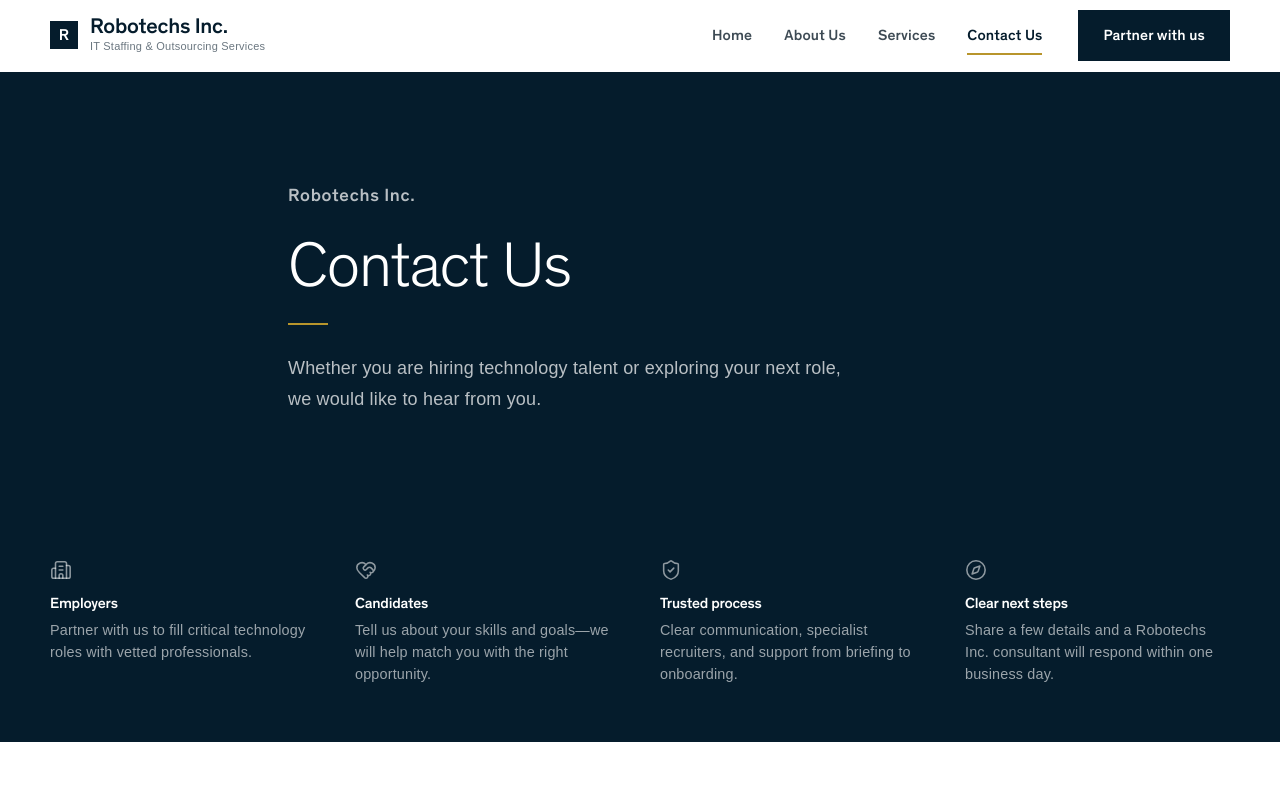
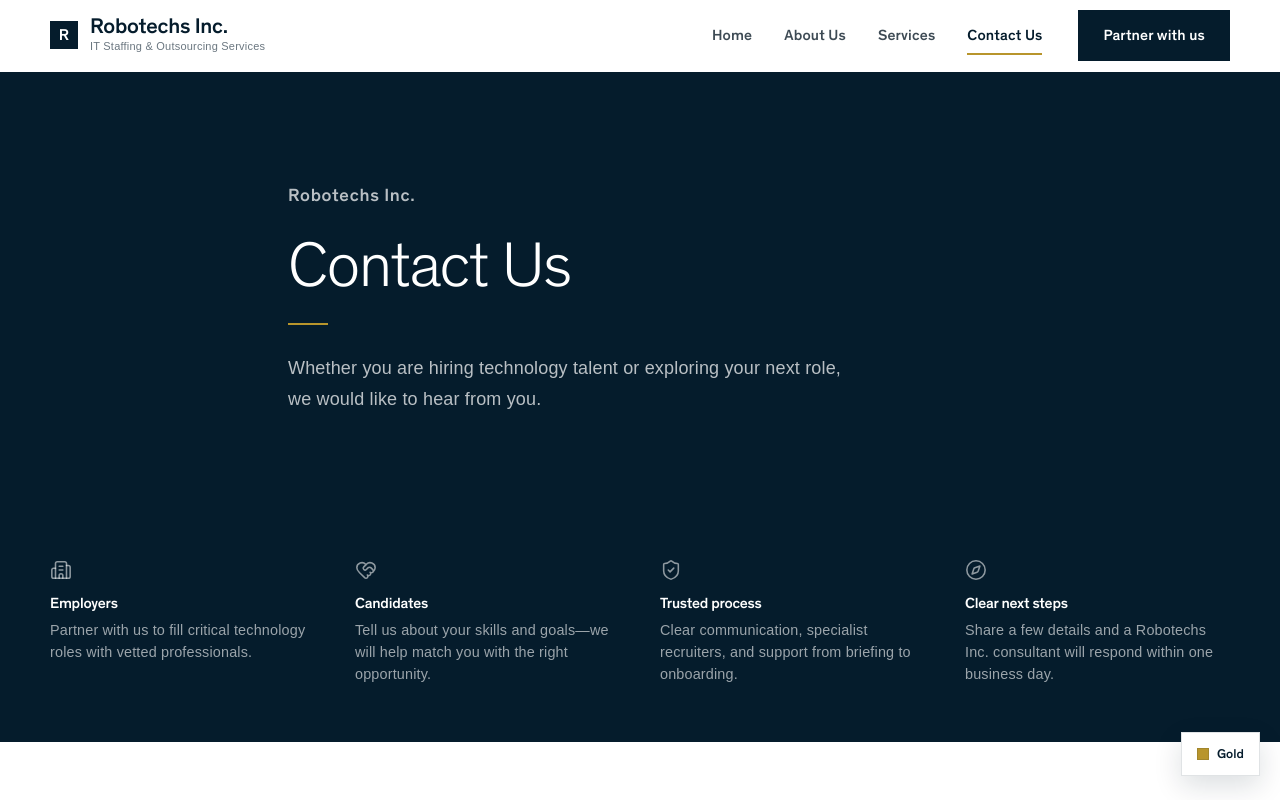
Before and after one commit to donnalinbautista25-coder/robotechs, a Next.js app: page /contact in a window 1280 px wide. Shown: the top 800 px of the page. Built offline with nearby package versions, Linux system fonts and the light colour scheme; no server answers; a web font is replaced by a local one.

Commit message:
fix: pallet toggle gold

```diff
--- a/src/app/globals.css
+++ b/src/app/globals.css
@@ -33,6 +33,47 @@
   --navy-deep: var(--blue-deep);
   --navy-mid: var(--blue-mid);
   --navy-soft: var(--blue-dark);
+
+  /* palette tokens — subtle gold by default */
+  --btn-primary-bg: var(--blue-deep);
+  --btn-primary-color: var(--white);
+  --btn-primary-hover: var(--blue-mid);
+  --btn-navy-bg: var(--blue-deep);
+  --btn-navy-hover: var(--blue-mid);
+  --mark-bg: var(--blue-deep);
+  --mark-color: var(--white);
+  --nav-underline: var(--gold);
+  --feature-icon: rgba(255, 255, 255, 0.55);
+  --feature-title: var(--white);
+  --feature-band: var(--blue-deep);
+  --accent-rule-w: 2.5rem;
+  --accent-rule-h: 2px;
+  --section-navy-tint: transparent;
+}
+
+html[data-palette="rich"] {
+  --gold: #d4af37;
+  --gold-bright: #e4c45c;
+  --gold-deep: #b8952c;
+  --gold-soft: rgba(212, 175, 55, 0.16);
+  --btn-primary-bg: linear-gradient(135deg, #e4c45c, #d4af37 55%, #b8952c);
+  --btn-primary-color: var(--blue-deep);
+  --btn-primary-hover: linear-gradient(135deg, #ebcf6e, #d4af37 55%, #a98624);
+  --btn-navy-bg: var(--gold);
+  --btn-navy-hover: var(--gold-deep);
+  --mark-bg: linear-gradient(135deg, #e4c45c, #b8952c);
+  --mark-color: var(--blue-deep);
+  --nav-underline: var(--gold-bright);
+  --feature-icon: var(--gold-bright);
+  --feature-title: var(--gold-bright);
+  --feature-band: linear-gradient(180deg, #071525, #0b1f3a 55%, #143056);
+  --accent-rule-w: 3.25rem;
+  --accent-rule-h: 3px;
+  --section-navy-tint: radial-gradient(
+    ellipse 70% 60% at 12% 0%,
+    rgba(212, 175, 55, 0.18),
+    transparent 55%
+  );
 }
 
 * {
@@ -117,7 +158,9 @@
 }
 
 .section--navy {
-  background: var(--blue-deep);
+  background:
+    var(--section-navy-tint),
+    var(--blue-deep);
   color: var(--white);
 }
 
@@ -177,13 +220,13 @@
 
 .btn--primary,
 .btn--gold {
-  background: var(--blue-deep);
-  color: var(--white);
+  background: var(--btn-primary-bg);
+  color: var(--btn-primary-color);
 }
 
 .btn--primary:hover,
 .btn--gold:hover {
-  background: var(--blue-mid);
+  background: var(--btn-primary-hover);
 }
 
 .btn--outline {
@@ -198,12 +241,13 @@
 }
 
 .btn--navy {
-  background: var(--blue-deep);
-  color: var(--white);
+  background: var(--btn-navy-bg);
+  color: var(--btn-primary-color);
 }
 
 .btn--navy:hover {
-  background: var(--blue-mid);
+  background: var(--btn-navy-hover);
+  color: var(--btn-primary-color);
 }
 
 .btn--ghost {
@@ -217,10 +261,21 @@
   color: var(--white);
 }
 
+html[data-palette="rich"] .btn--ghost {
+  border-color: var(--gold);
+  color: var(--gold-deep);
+}
+
+html[data-palette="rich"] .btn--ghost:hover {
+  background: var(--gold);
+  color: var(--blue-deep);
+  border-color: var(--gold);
+}
+
 .gold-rule,
 .accent-rule {
-  width: 2.5rem;
-  height: 2px;
+  width: var(--accent-rule-w);
+  height: var(--accent-rule-h);
   background: var(--gold);
   margin: 1.25rem 0 1.75rem;
 }
--- a/src/app/home.module.css
+++ b/src/app/home.module.css
@@ -41,7 +41,7 @@
 }
 
 .features {
-  background: var(--blue-deep);
+  background: var(--feature-band);
   padding: 4rem 0;
   border-top: 1px solid rgba(255, 255, 255, 0.08);
 }
@@ -59,7 +59,7 @@
 .featureIcon {
   display: inline-flex;
   justify-content: center;
-  color: rgba(255, 255, 255, 0.55);
+  color: var(--feature-icon);
   margin-bottom: 1rem;
 }
 
@@ -68,7 +68,7 @@
   font-size: 0.9375rem;
   font-weight: 500;
   letter-spacing: 0;
-  color: var(--white);
+  color: var(--feature-title);
   margin-bottom: 0.5rem;
 }
 
--- a/src/app/layout.tsx
+++ b/src/app/layout.tsx
@@ -2,6 +2,7 @@
 import localFont from "next/font/local";
 import Header from "@/components/Header";
 import Footer from "@/components/Footer";
+import PaletteToggle from "@/components/PaletteToggle";
 import { site } from "@/lib/site";
 import "./globals.css";
 
@@ -58,11 +59,19 @@
   children: React.ReactNode;
 }>) {
   return (
-    <html lang="en" className={robotechSans.variable}>
+    <html lang="en" className={robotechSans.variable} data-palette="subtle" suppressHydrationWarning>
+      <head>
+        <script
+          dangerouslySetInnerHTML={{
+            __html: `(function(){try{var m=localStorage.getItem('robotechs-palette');if(m==='rich'||m==='subtle'){document.documentElement.setAttribute('data-palette',m);}}catch(e){}})();`,
+          }}
+        />
+      </head>
       <body className={robotechSans.className}>
         <Header />
         <main>{children}</main>
         <Footer />
+        <PaletteToggle />
       </body>
     </html>
   );
--- a/src/components/Header.module.css
+++ b/src/components/Header.module.css
@@ -35,8 +35,8 @@
   place-items: center;
   width: 1.75rem;
   height: 1.75rem;
-  background: var(--blue-deep);
-  color: var(--white);
+  background: var(--mark-bg);
+  color: var(--mark-color);
   font-family: var(--font-display);
   font-size: 1rem;
   font-weight: 500;
@@ -98,7 +98,7 @@
   bottom: -0.4rem;
   width: 100%;
   height: 2px;
-  background: var(--gold);
+  background: var(--nav-underline);
 }
 
 .cta {
--- /dev/null
+++ b/src/components/PaletteToggle.module.css
@@ -0,0 +1,63 @@
+.toggle {
+  position: fixed;
+  right: 1.25rem;
+  bottom: 1.5rem;
+  z-index: 80;
+  display: inline-flex;
+  align-items: center;
+  gap: 0.5rem;
+  min-height: 2.75rem;
+  padding: 0.55rem 0.95rem;
+  border: 1px solid rgba(5, 28, 44, 0.12);
+  background: var(--white);
+  color: var(--blue-deep);
+  font-size: 0.8125rem;
+  font-weight: 500;
+  box-shadow: 0 10px 28px rgba(5, 28, 44, 0.14);
+  cursor: pointer;
+  opacity: 0;
+  transition:
+    opacity 0.2s var(--ease),
+    background 0.2s var(--ease),
+    border-color 0.2s var(--ease),
+    color 0.2s var(--ease),
+    transform 0.2s var(--ease);
+}
+
+.ready {
+  opacity: 1;
+}
+
+.toggle:hover {
+  transform: translateY(-1px);
+}
+
+.swatch {
+  width: 0.75rem;
+  height: 0.75rem;
+  background: var(--gold);
+  border: 1px solid rgba(5, 28, 44, 0.12);
+  flex-shrink: 0;
+}
+
+.rich {
+  background: var(--gold);
+  border-color: var(--gold-deep);
+  color: var(--blue-deep);
+}
+
+.rich .swatch {
+  background: var(--blue-deep);
+  border-color: transparent;
+}
+
+.label {
+  line-height: 1;
+}
+
+@media (max-width: 640px) {
+  .toggle {
+    right: 1rem;
+    bottom: 1rem;
+  }
+}
--- /dev/null
+++ b/src/components/PaletteToggle.tsx
@@ -0,0 +1,48 @@
+"use client";
+
+import { useEffect, useState } from "react";
+import styles from "./PaletteToggle.module.css";
+
+const STORAGE_KEY = "robotechs-palette";
+
+export type PaletteMode = "subtle" | "rich";
+
+function applyPalette(mode: PaletteMode) {
+  document.documentElement.setAttribute("data-palette", mode);
+}
+
+export default function PaletteToggle() {
+  const [mode, setMode] = useState<PaletteMode>("subtle");
+  const [ready, setReady] = useState(false);
+
+  useEffect(() => {
+    const saved = window.localStorage.getItem(STORAGE_KEY);
+    const next: PaletteMode = saved === "rich" ? "rich" : "subtle";
+    setMode(next);
+    applyPalette(next);
+    setReady(true);
+  }, []);
+
+  function toggle() {
+    const next: PaletteMode = mode === "subtle" ? "rich" : "subtle";
+    setMode(next);
+    applyPalette(next);
+    window.localStorage.setItem(STORAGE_KEY, next);
+  }
+
+  const rich = mode === "rich";
+
+  return (
+    <button
+      type="button"
+      className={`${styles.toggle} ${rich ? styles.rich : ""} ${ready ? styles.ready : ""}`}
+      onClick={toggle}
+      aria-pressed={rich}
+      aria-label={rich ? "Switch to subtle gold palette" : "Switch to rich gold palette"}
+      title={rich ? "Subtle gold" : "More gold"}
+    >
+      <span className={styles.swatch} aria-hidden="true" />
+      <span className={styles.label}>{rich ? "Gold on" : "Gold"}</span>
+    </button>
+  );
+}
```
